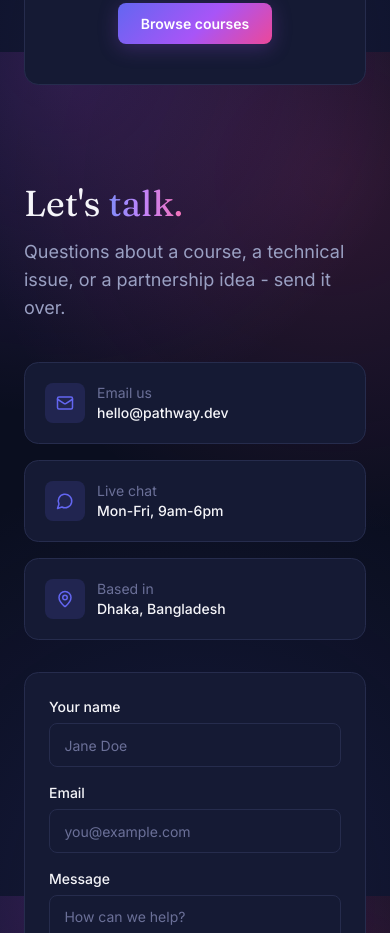
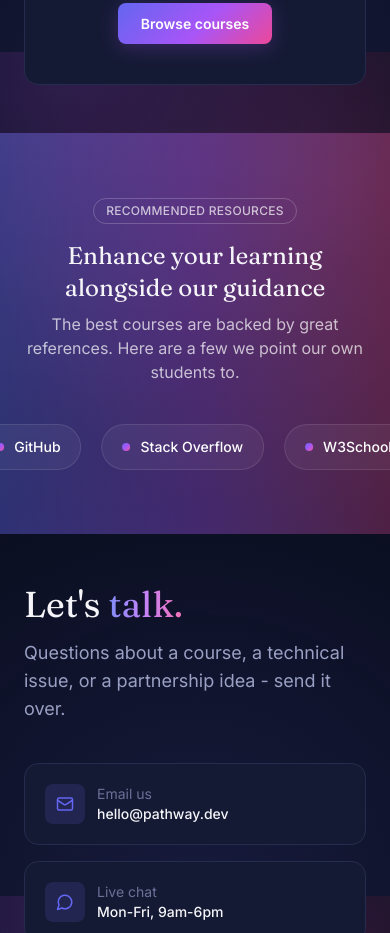
Before and after one commit to ayeshatahsin11/LMS_finalexamproject, a Next.js app in the folder frontend/: page / in a window 390 px wide. Shown: the part 6700-7633 px from the top of the page. Built offline with nearby package versions, Linux system fonts and the light colour scheme; no server answers.

Commit message:
sponsor links added

```diff
--- a/frontend/src/app/globals.css
+++ b/frontend/src/app/globals.css
@@ -206,3 +206,33 @@ h1, h2, h3, h4 {
   background-size: 200% 100%;
   animation: shimmer 1.6s ease-in-out infinite;
 }
+
+@keyframes marquee {
+  from { transform: translateX(0); }
+  to { transform: translateX(-50%); }
+}
+.animate-marquee {
+  animation: marquee 32s linear infinite;
+}
+.animate-marquee:hover {
+  animation-play-state: paused;
+}
+
+@keyframes marqueeVertical {
+  from { transform: translateY(0); }
+  to { transform: translateY(-50%); }
+}
+.animate-marquee-vertical {
+  animation: marqueeVertical 24s linear infinite;
+}
+.animate-marquee-vertical-reverse {
+  animation: marqueeVertical 24s linear infinite reverse;
+}
+.animate-marquee-vertical:hover,
+.animate-marquee-vertical-reverse:hover {
+  animation-play-state: paused;
+}
+.marquee-fade-mask {
+  -webkit-mask-image: linear-gradient(to bottom, transparent, black 12%, black 88%, transparent);
+  mask-image: linear-gradient(to bottom, transparent, black 12%, black 88%, transparent);
+}
--- a/frontend/src/app/page.jsx
+++ b/frontend/src/app/page.jsx
@@ -7,6 +7,7 @@ import CategoryShowcase from "@/components/CategoryShowcase";
 import AboutSection from "@/components/AboutSection";
 import ReviewsSection from "@/components/ReviewsSection";
 import ContactSection from "@/components/ContactSection";
+import TrustedResources from "@/components/TrustedResources";
 
 export default function HomePage() {
   return (
@@ -24,10 +25,12 @@ export default function HomePage() {
       <section id="reviews" className="scroll-mt-24">
         <ReviewsSection />
       </section>
+      <TrustedResources />
 
       <section id="contact" className="scroll-mt-24">
         <ContactSection />
       </section>
+
     </div>
   );
 }
--- /dev/null
+++ b/frontend/src/components/TrustedResources.jsx
@@ -0,0 +1,69 @@
+"use client";
+
+const RESOURCES = [
+  { name: "MDN Web Docs", href: "https://developer.mozilla.org", logo: null },
+  { name: "freeCodeCamp", href: "https://www.freecodecamp.org", logo: null },
+  { name: "GitHub", href: "https://github.com", logo: null },
+  { name: "Stack Overflow", href: "https://stackoverflow.com", logo: null },
+  { name: "W3Schools", href: "https://www.w3schools.com", logo: null },
+  { name: "MongoDB", href: "https://www.mongodb.com", logo: null },
+  { name: "React", href: "https://react.dev", logo: null },
+  { name: "Node.js", href: "https://nodejs.org", logo: null },
+  { name: "Next.js", href: "https://nextjs.org", logo: null },
+  { name: "Tailwind CSS", href: "https://tailwindcss.com", logo: null },
+  { name: "Coursera", href: "https://www.coursera.org", logo: null },
+  { name: "MIT OpenCourseWare", href: "https://ocw.mit.edu", logo: null },
+];
+
+function ResourceItem({ resource }) {
+  return (
+    <a
+      href={resource.href}
+      target="_blank"
+      rel="noopener noreferrer"
+      className="flex items-center gap-2.5 shrink-0 px-5 py-3 rounded-full bg-white/5 border border-white/10 hover:bg-white/10 hover:border-white/20 transition mx-2.5"
+    >
+      {resource.logo ? (
+        // eslint-disable-next-line @next/next/no-img-element
+        <img src={resource.logo} alt={resource.name} className="h-5 w-5 object-contain" />
+      ) : (
+        <span className="h-2 w-2 rounded-full bg-gradient-to-br from-indigo via-purple to-pink shrink-0" />
+      )}
+      <span className="text-sm font-medium text-white whitespace-nowrap">{resource.name}</span>
+    </a>
+  );
+}
+
+export default function TrustedResources() {
+  return (
+    <section className="relative py-16 overflow-hidden">
+      {/* Lighter gradient strip to set this section apart from the dark page background */}
+      <div className="absolute inset-0 bg-gradient-to-r from-indigo/40 via-purple/35 to-pink/30" />
+      <div className="absolute inset-0 bg-gradient-to-b from-white/[0.03] to-transparent" />
+
+      <div className="relative z-10 max-w-6xl mx-auto px-6 mb-10 text-center">
+        <span className="inline-block text-xs font-medium tracking-wide uppercase text-white/70 px-3 py-1 rounded-full border border-white/20 mb-4">
+          Recommended resources
+        </span>
+        <h2 className="text-2xl md:text-3xl text-white">
+          Enhance your learning alongside our guidance
+        </h2>
+        <p className="text-white/70 mt-2 max-w-lg mx-auto">
+          The best courses are backed by great references. Here are a few we point our own students to.
+        </p>
+      </div>
+
+      {/* Marquee row - the list is duplicated so the loop is seamless */}
+      <div className="relative z-10 flex overflow-hidden">
+        <div className="flex animate-marquee">
+          {RESOURCES.map((r, i) => (
+            <ResourceItem key={`a-${i}`} resource={r} />
+          ))}
+          {RESOURCES.map((r, i) => (
+            <ResourceItem key={`b-${i}`} resource={r} />
+          ))}
+        </div>
+      </div>
+    </section>
+  );
+}
```
Also changed, not shown: frontend/src/app/layout.jsx (line endings or trailing spaces).
